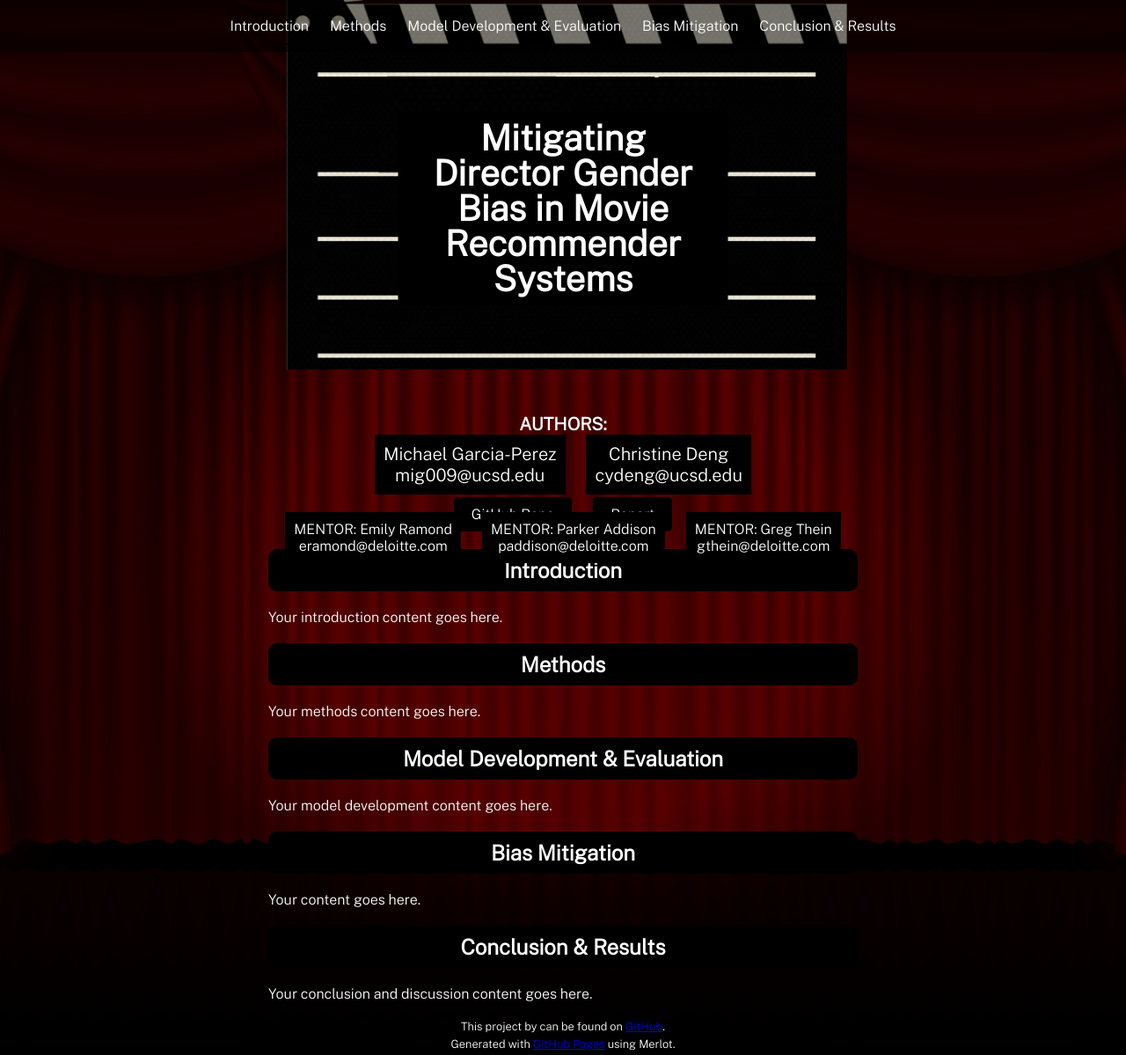
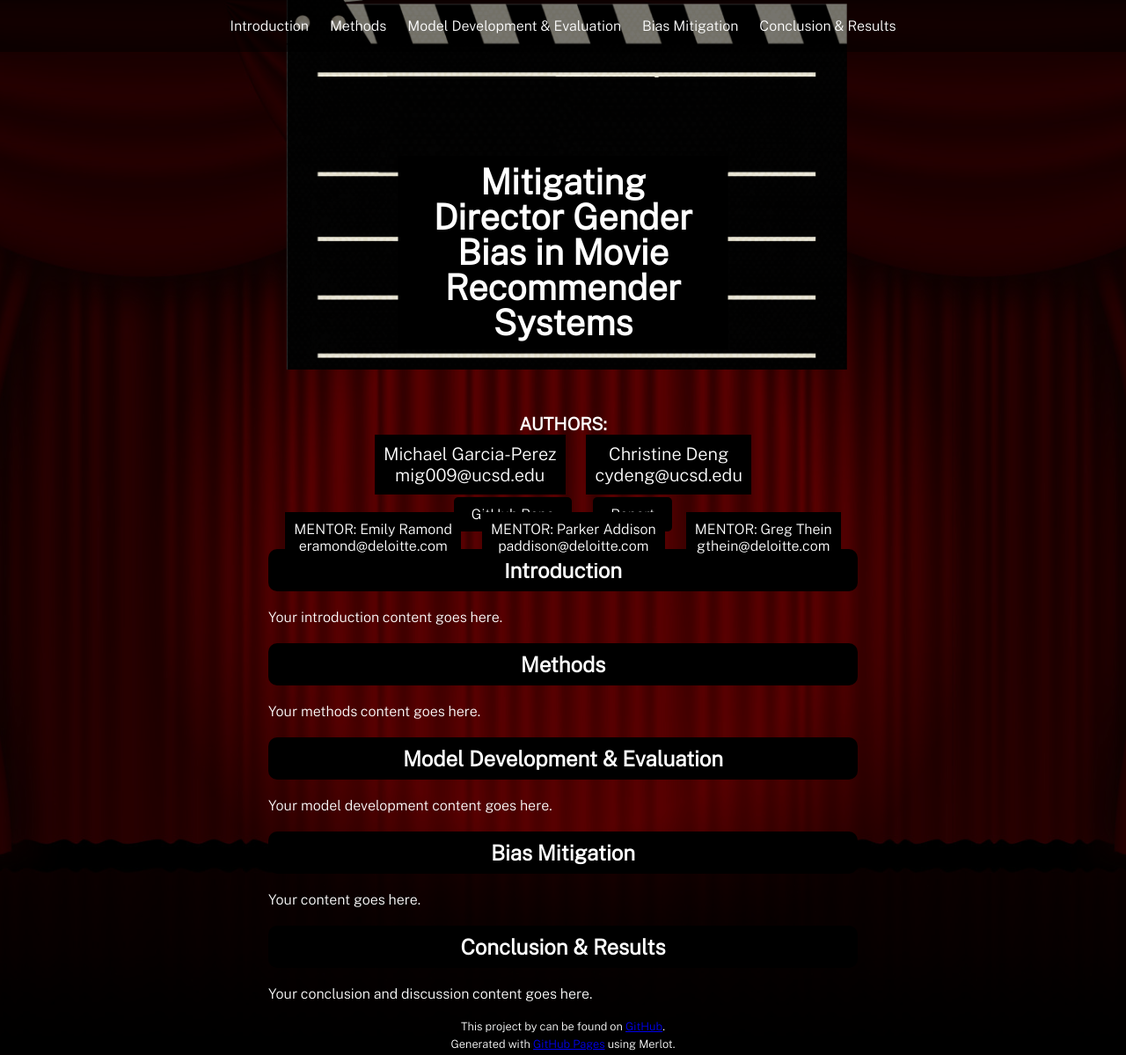
Before and after one commit to michael-garciaperez/DSC180A-Methodology-5, a Jekyll site: the page built from index.md, in a window 1280 px wide and 1199 px high. Shown: the whole window at 88% size. Built offline with Jekyll 4.4.1, drawn with Linux system fonts in a browser that asks for light colours.

Commit message:
Update style.scss

```diff
--- a/assets/css/style.scss
+++ b/assets/css/style.scss
@@ -29,7 +29,7 @@ header {
 
 header h1 {
   position: absolute;
-  top: 100px; /* Adjusted margin-top for the title */
+  top: 150px; /* Adjusted margin-top for the title */
   left: 50%;
   transform: translateX(-50%);
   font-size: 2.5em;
```
